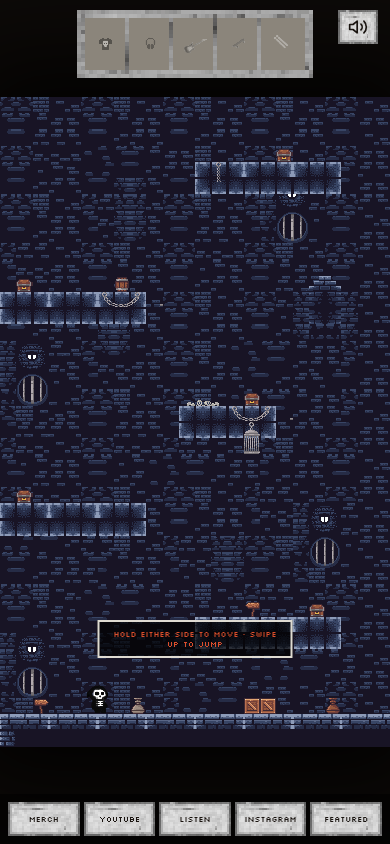
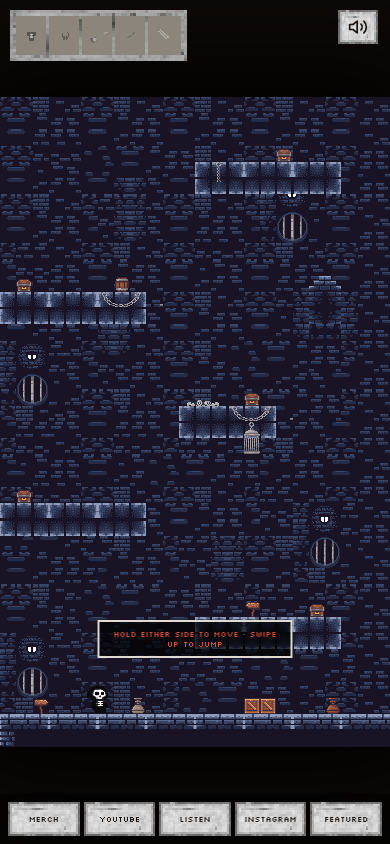
Before and after one commit to R1ley-w/Youll-Miss-It, a website built with Vite: page index.html in a window 390 px wide. Built offline with nearby package versions, Linux system fonts and the light colour scheme; animation ran at ten frames a second.

Commit message:
update inventory to top left in phone

```diff
--- a/src/style.css
+++ b/src/style.css
@@ -13,13 +13,6 @@
 @media (min-width: 900px) {
   :root {
     --btn-px: 3px;
-  }
-}
-
-/* At 4x the bar runs under the mute button on the narrowest phones. */
-@media (max-width: 359px) {
-  :root {
-    --inv-px: 3px;
   }
 }
 
@@ -130,6 +123,28 @@ body.layout-landscape .bg-extend {
 }
 
 /*
+  On a phone the portrait map fills the screen, and a centred bar sits on the top ledge,
+  hiding its chest and Greg with it. That ledge starts at the map's centre line and the wall
+  to its left is bare, so the bar moves there, one step smaller. It has to end before the
+  middle of the screen: 10px + 59 art px is 187px at 3x, which fits from 374px wide.
+  The landscape map has a ledge in that corner and nothing under the centre, so it keeps
+  the centred bar.
+*/
+@media (max-width: 599px) {
+  body:not(.layout-landscape) #inventory-strip {
+    --inv-px: 3px;
+    left: max(10px, env(safe-area-inset-left));
+    transform: none;
+  }
+}
+
+@media (max-width: 373px) {
+  body:not(.layout-landscape) #inventory-strip {
+    --inv-px: 2px;
+  }
+}
+
+/*
   button_*.png are 32x32 canvases holding a 29x17 button at (2, 5), with a 3px rim that has
   to stay unstretched: the rim is the only thing that differs between the two states. The
   slices therefore include the transparent canvas margin, and this layer is pushed out by
@@ -233,8 +248,9 @@ body.layout-landscape .bg-extend {
 */
 .item-slot img {
   flex: none;
-  width: 32px;
-  height: 32px;
+  /* 32px, the sprite's own size, on the full-size bar; shrinks in step with a smaller one. */
+  width: calc(var(--inv-px) * 8);
+  height: calc(var(--inv-px) * 8);
   image-rendering: pixelated;
   filter: grayscale(1);
   opacity: 0.4;
```
